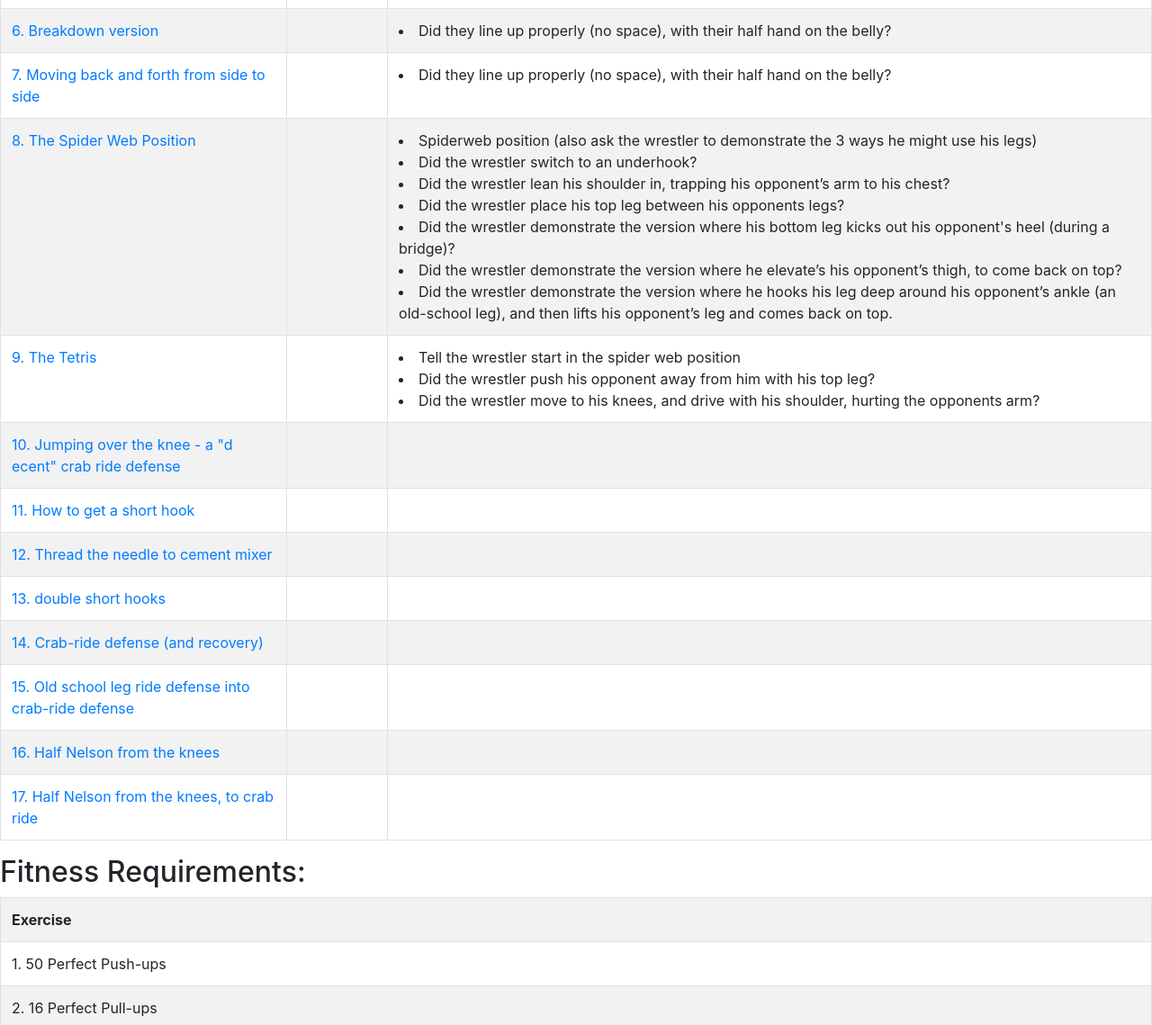
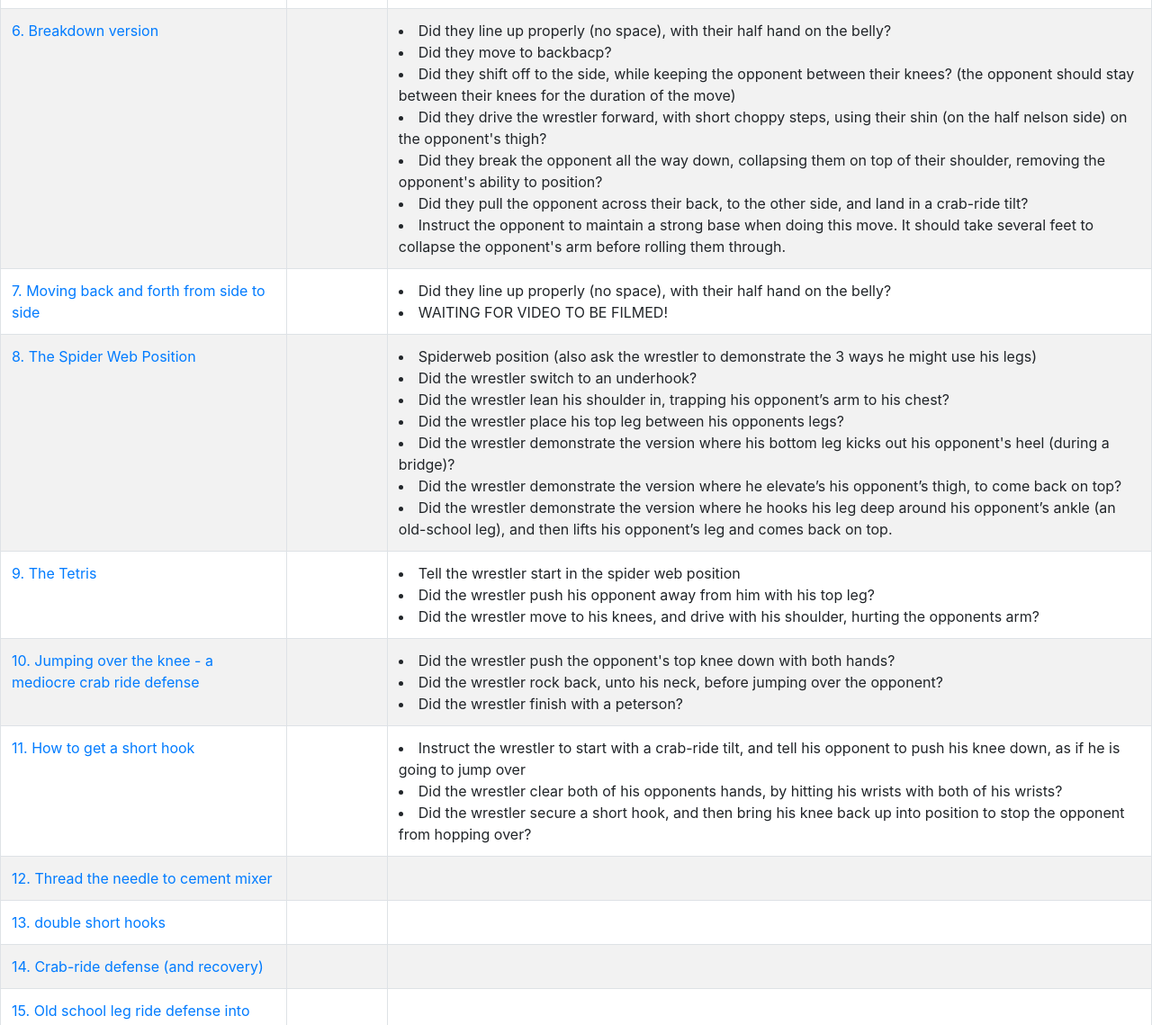
Before and after one commit to jaytonbye/TheDynamicWrestlingCurriculum, a plain HTML site: page Level11.html in a window 1280 px wide. Shown: the part 1003-2142 px from the top of the page at 90% size. Drawn offline with nearby package versions, Linux system fonts and the light colour scheme.

Commit message:
more changes

```diff
--- a/Level11.html
+++ b/Level11.html
@@ -90,6 +90,12 @@
       <td><a target="_blank" href=""></a></td>
       <td>
         <li>Did they line up properly (no space), with their half hand on the belly?</li>
+        <li>Did they move to backbacp?</li>
+        <li>Did they shift off to the side, while keeping the opponent between their knees? (the opponent should stay between their knees for the duration of the move)</li>
+        <li>Did they drive the wrestler forward, with short choppy steps, using their shin (on the half nelson side) on the opponent's thigh?</li>
+        <li>Did they break the opponent all the way down, collapsing them on top of their shoulder, removing the opponent's ability to position?</li>
+        <li>Did they pull the opponent across their back, to the other side, and land in a crab-ride tilt?</li>
+        <li>Instruct the opponent to maintain a strong base when doing this move. It should take several feet to collapse the opponent's arm before rolling them through.        </li>
       </td>
     </tr>
     <tr>
@@ -97,6 +103,7 @@
       <td><a target="_blank" href=""></a></td>
       <td>
         <li>Did they line up properly (no space), with their half hand on the belly?</li>
+        <li>WAITING FOR VIDEO TO BE FILMED!</li>
       </td>
     </tr>
     <tr>
@@ -122,17 +129,21 @@
       </td>
     </tr>
     <tr>
-      <td><a target="_blank" href="https://youtu.be/CsPkf-yZvNA">10. Jumping over the knee - a "d ecent" crab ride defense </a></td>
+      <td><a target="_blank" href="https://youtu.be/CsPkf-yZvNA">10. Jumping over the knee - a mediocre crab ride defense</a></td>
       <td><a target="_blank" href=""></a></td>
       <td>
-
+        <li>Did the wrestler push the opponent's top knee down with both hands?</li>
+        <li>Did the wrestler rock back, unto his neck, before jumping over the opponent?</li>
+        <li>Did the wrestler finish with a peterson?</li>
       </td>
     </tr>
     <tr>
       <td><a target="_blank" href="https://youtu.be/QW1ueu61-GY">11. How to get a short hook </a></td>
       <td><a target="_blank" href=""></a></td>
       <td>
-
+        <li>Instruct the wrestler to start with a crab-ride tilt, and tell his opponent to push his knee down, as if he is going to jump over</li>
+        <li>Did the wrestler clear both of his opponents hands, by hitting his wrists with both of his wrists?</li>
+        <li>Did the wrestler secure a short hook, and then bring his knee back up into position to stop the opponent from hopping over?</li>
       </td>
     </tr>
     <tr>
```
